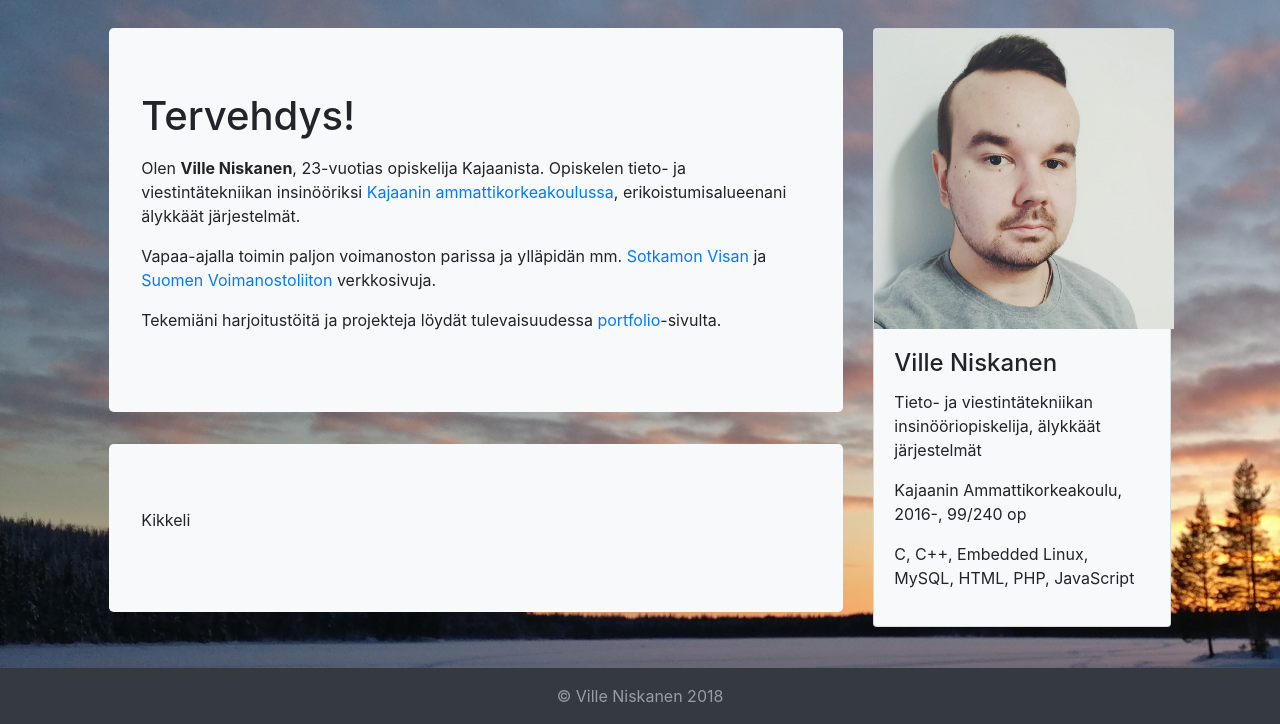
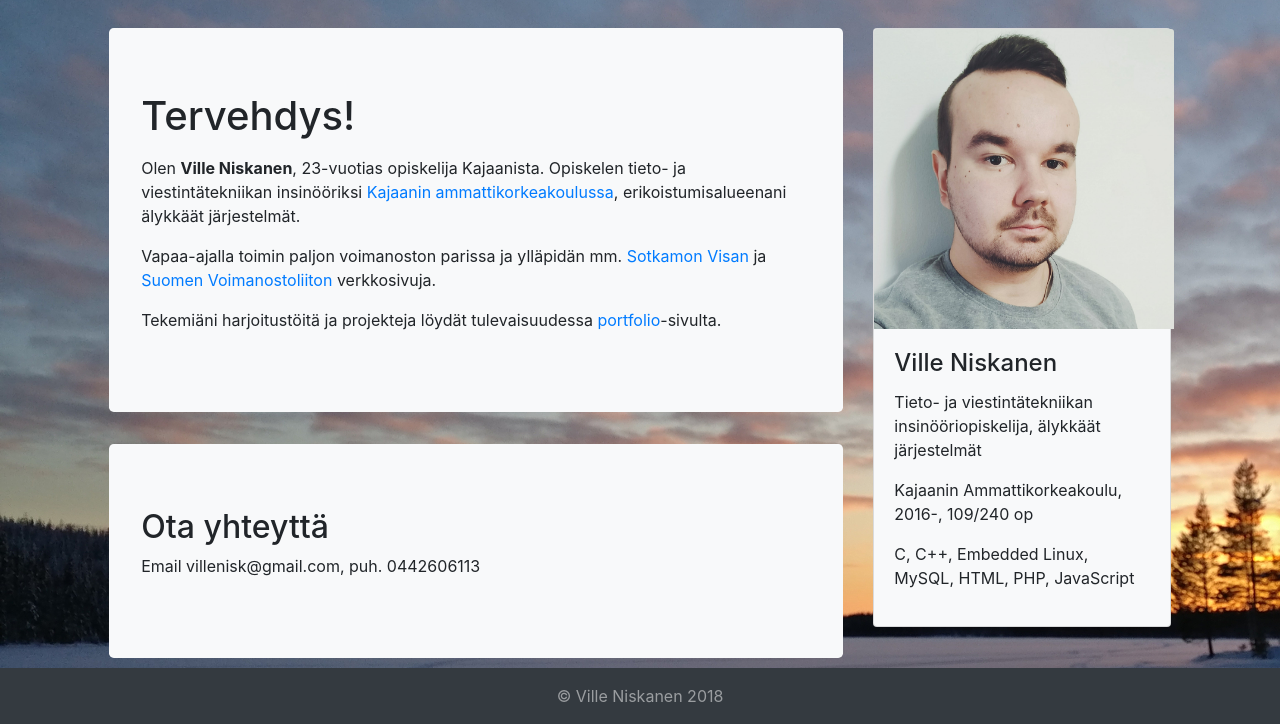
Before and after one commit to villedong/villedong.github.io, a plain HTML site: page index.html in a window 1280 px wide. Shown: the part 76-800 px from the top of the page. Drawn offline with nearby package versions, Linux system fonts and the light colour scheme.

Commit message:
Update index.html

```diff
--- a/index.html
+++ b/index.html
@@ -56,7 +56,8 @@
   <p>Tekemiäni harjoitustöitä ja projekteja löydät tulevaisuudessa <a href="portf.html">portfolio</a>-sivulta.</p>
 </div>
 <div class="jumbotron bg-light">
-  <p>Kikkeli</p>
+	<h2>Ota yhteyttä</h2>
+	<p>Email villenisk@gmail.com, puh. 0442606113</p>
 </div>
 </div>
 <div class="col-sm-3">
@@ -65,7 +66,7 @@
     <div class="card-body">
       <h4 class="card-title">Ville Niskanen</h4>
       <p class="card-text">Tieto- ja viestintätekniikan insinööriopiskelija, älykkäät järjestelmät</p>
-      <p>Kajaanin Ammattikorkeakoulu, 2016-, 99/240 op</p>
+      <p>Kajaanin Ammattikorkeakoulu, 2016-, 109/240 op</p>
       <p>C, C++, Embedded Linux, MySQL, HTML, PHP, JavaScript</p>
     </div>
 </div>
```
